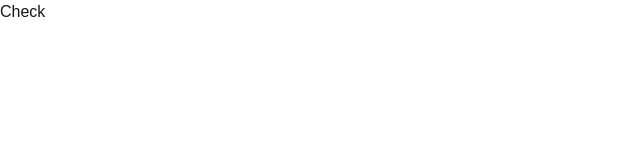
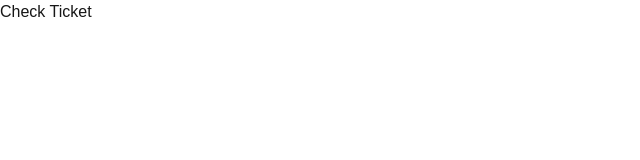
Before and after one commit to dydals3440/jira-ticket-test, a Next.js app: page / in a window 1280 px wide. Shown: the top 160 px of the page, without its empty margins (0-640 px from the left). Built offline with nearby package versions, Linux system fonts and the light colour scheme.

Commit message:
fix: jira domain

```diff
--- a/src/app/page.tsx
+++ b/src/app/page.tsx
@@ -1,5 +1,5 @@
 import Image from 'next/image';
 
 export default function Home() {
-  return <div>Check</div>;
+  return <div>Check Ticket</div>;
 }
```
